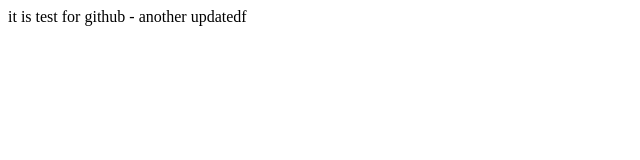
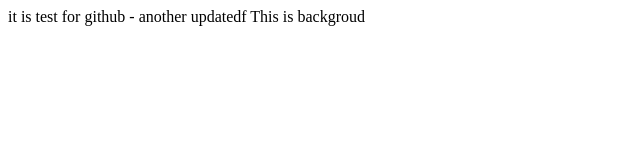
Before and after one commit to duck0249/background-generator, a plain HTML site: page index.html in a window 1280 px wide. Shown: the whole page, without its empty margins (0-640 px from the left). Drawn offline with Linux system fonts and the light colour scheme.

Commit message:
changing text

```diff
--- a/index.html
+++ b/index.html
@@ -7,5 +7,6 @@
 </head>
 <body>
 it is test for github - another updatedf
+This is backgroud
 </body>
 </html>
```
